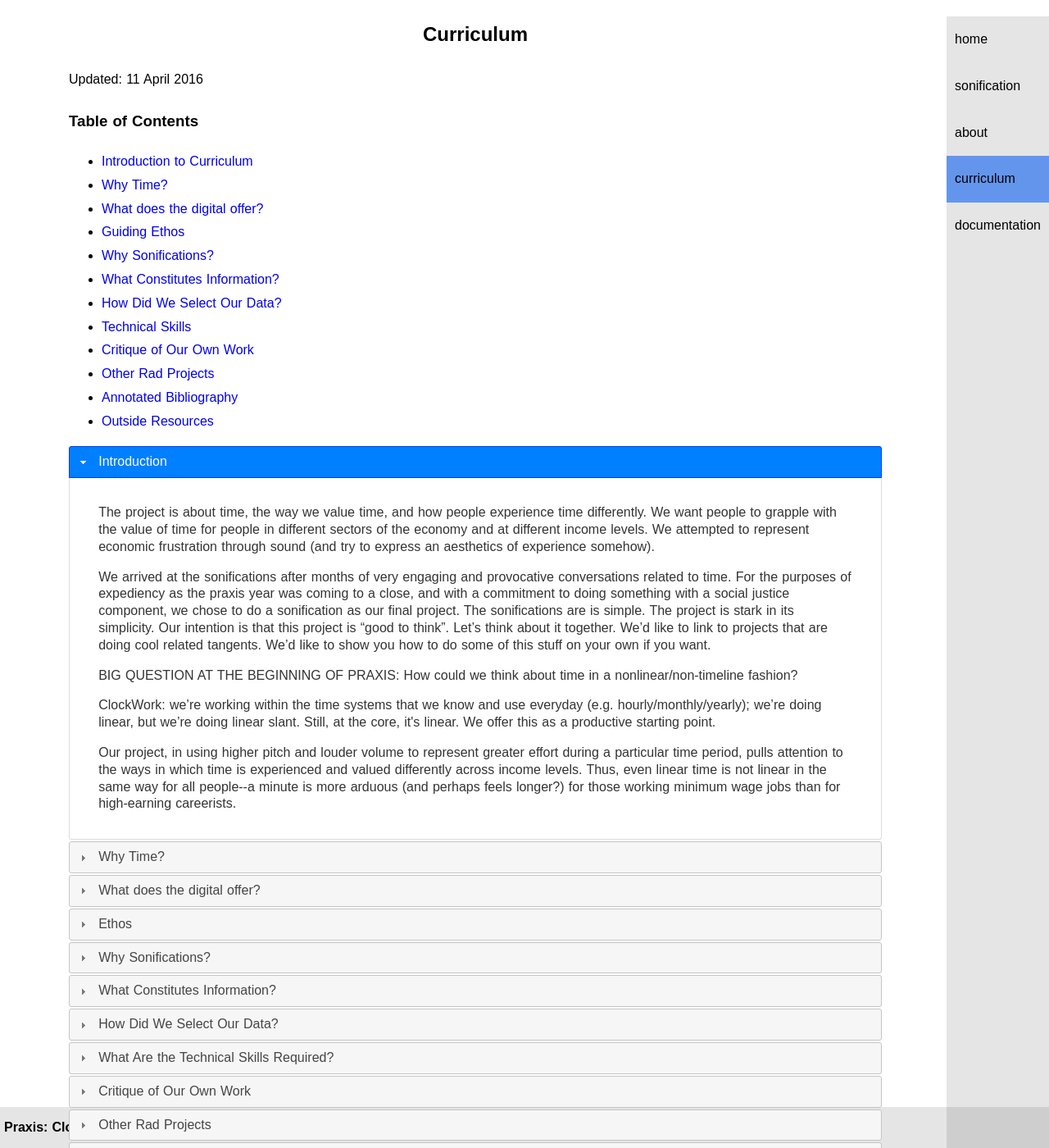
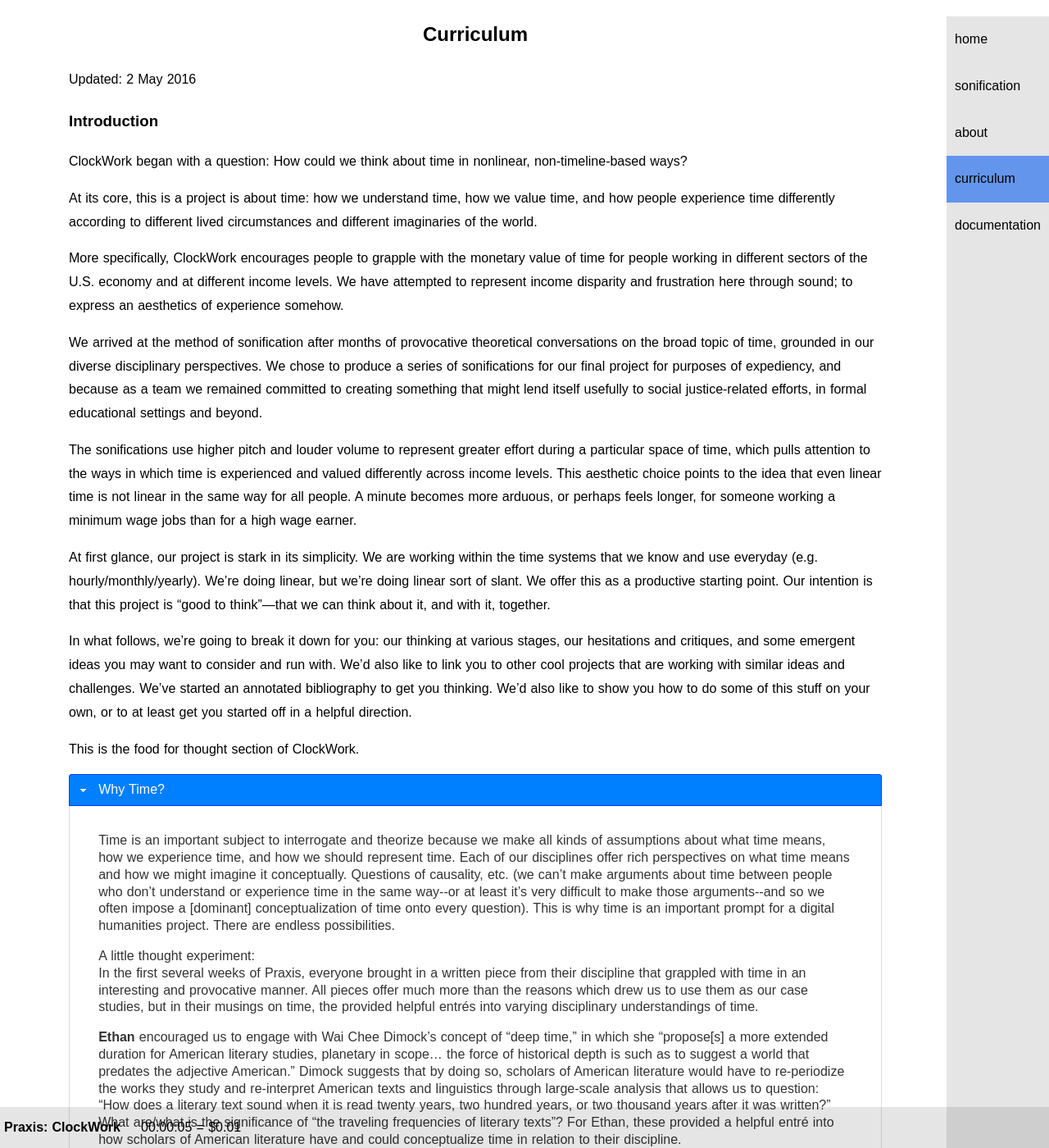
Before and after one commit to scholarslab/clockwork, a Jekyll site: the page built from curriculum.html, in a window 1280 px wide and 1400 px high. Shown: the whole window at 82% size. Built offline with Jekyll 4.4.1, drawn with Linux system fonts in a browser that asks for light colours; some web fonts are replaced; some of the changed text lies outside the part shown.

Commit message:
removed table of contents, took intro out of accordion, inputted Bremen's edited/streamlined intro

```diff
--- a/curriculum.html
+++ b/curriculum.html
@@ -5,70 +5,34 @@ permalink: /curriculum/
 bodyclass: curriculumpage
 ---
 
-Updated: 11 April 2016
-
-<h3> Table of Contents </h3>
-
-<div id="TOC">
-  <ul>
-    <li>
-      <a href="#introduction">Introduction to Curriculum</a>
-    </li>
-    <li>
-      <a href="#whytime"> Why Time?</a>
-          </li>
-          <li>
-            <a href="#digitalofferings"> What does the digital offer?</a>
-          </li>
-          <li>
-            <a href="#Ethos"> Guiding Ethos</a>
-          </li>
-          <li>
-          <a href="#sonification"> Why Sonifications?</a>
-          </li>
-          <li>
-            <a href="#information"> What Constitutes Information?</a>
-          </li>
-          <li>
-            <a href="#Data"> How Did We Select Our Data?</a>
-          </li>
-          <li>
-          <a href="#skills"> Technical Skills</a>
-        </li>
-
-          <li>
-            <a href="#critique"> Critique of Our Own Work</a>
-          </li>
-          <li>
-            <a href="#otherprojects"> Other Rad Projects</a>
-          </li>
-          <li>
-            <a href="#annotatedbib"> Annotated Bibliography</a>
-          </li>
-          <li>
-            <a href="#resources"> Outside Resources</a>
-          </li>
-  </ul>
-</div>
+Updated: 2 May 2016
+<h3><b> Introduction</b></h3>
+  <p>
+ClockWork began with a question: How could we think about time in nonlinear, non-timeline-based ways?
+  </p>
+  <p>
+At its core, this is a project is about time: how we understand time, how we value time, and how people experience time differently according to different lived circumstances and different imaginaries of the world.
+  </p>
+  <p>
+More specifically, ClockWork encourages people to grapple with the monetary value of time for people working in different sectors of the U.S. economy and at different income levels. We have attempted to represent income disparity and frustration here through sound; to express an aesthetics of experience somehow.
+</p>
+<p>
+We arrived at the method of sonification after months of provocative theoretical conversations on the broad topic of time, grounded in our diverse disciplinary perspectives. We chose to produce a series of sonifications for our final project for purposes of expediency, and because as a team we remained committed to creating something that might lend itself usefully to social justice-related efforts, in formal educational settings and beyond.
+</p>
+<p>
+The sonifications use higher pitch and louder volume to represent greater effort during a particular space of time, which pulls attention to the ways in which time is experienced and valued differently across income levels. This aesthetic choice points to the idea that even linear time is not linear in the same way for all people. A minute becomes more arduous, or perhaps feels longer, for someone working a minimum wage jobs than for a high wage earner.
+</p>
+<p>
+At first glance, our project is stark in its simplicity. We are working within the time systems that we know and use everyday (e.g. hourly/monthly/yearly). We’re doing linear, but we’re doing linear sort of slant. We offer this as a productive starting point. Our intention is that this project is “good to think”—that we can think about it, and with it, together.
+</p>
+<p>
+In what follows, we’re going to break it down for you: our thinking at various stages, our hesitations and critiques, and some emergent ideas you may want to consider and run with. We’d also like to link you to other cool projects that are working with similar ideas and challenges. We’ve started an annotated bibliography to get you thinking. We’d also like to show you how to do some of this stuff on your own, or to at least get you started off in a helpful direction.
+</p>
+<p>
+This is the food for thought section of ClockWork.
+</p>
 
 <div id="accordion">
-    <h3> Introduction </h3>
-      <div>
-      <p>
-        The project is about time, the way we value time, and how people    experience time differently. We want people to grapple with the value of time for people in different sectors of the economy and at different income levels. We attempted to represent economic frustration through sound (and try to express an aesthetics of experience somehow).
-        </p>
-      <p>
-        We arrived at the sonifications after months of very engaging and provocative conversations related to time. For the purposes of expediency as the praxis year was coming to a close, and with a commitment to doing something with a social justice component, we chose to do a sonification as our final project. The sonifications are is simple. The project is stark in its simplicity. Our intention is that this project is “good to think”. Let’s think about it together. We’d like to link to projects that are doing cool related tangents. We’d like to show you how to do some of this stuff on your own if you want.
-      </p> <p>
-    BIG QUESTION AT THE BEGINNING OF PRAXIS: How could we think about time in a nonlinear/non-timeline fashion?
-      </p>
-      <p>
-    ClockWork: we’re working within the time systems that we know and use everyday (e.g. hourly/monthly/yearly); we’re doing linear, but we’re doing linear slant. Still, at the core, <a href="http://earthzine.org/2013/07/23/sonification-data-like-youve-never-heard-before/" target="_blank"> it's linear.</a> We offer this as a productive starting point.
-      </p> <p>
-    Our project, in using higher pitch and louder volume to represent greater effort during a particular time period, pulls attention to the ways in which time is experienced and valued differently across income levels. Thus, even linear time is not linear in the same way for all people--a minute is more arduous (and perhaps feels longer?) for those working minimum wage jobs than for high-earning careerists.
-    </p>
-  </div>
-
     <h3> Why Time? </h3>
       <div>
       <p>
@@ -208,18 +172,6 @@ Atlantic article about how data disproportionately affects certain communities.
   </p>
 [question: is interpretive soundscape to illustration as sonification is to bar graph?]
   </div>
-
-<h3>What Constitutes Information?</h3>
-  <div>
-  <p>
-"Data” versus field research (which relates to time…-e.g. You need time to do responsible research)
-Breakdown of binary between humanist and developer(?)
-</p>
-<p>
-What happens when you can’t use qualitative data? The importance of qualitative [data/research]
-Doing a sonification enables us to represent time in a mode that is both linear (e.g. moving chronologically, as on a standard timeline: January through December 2014) and nonlinear (a physical experience of listening to time (more specifically, listening to a particular interpretation of time).
-  </p>
-</div>
 
 <h3>How Did We Select Our Data?</h3>
   <div>
```
